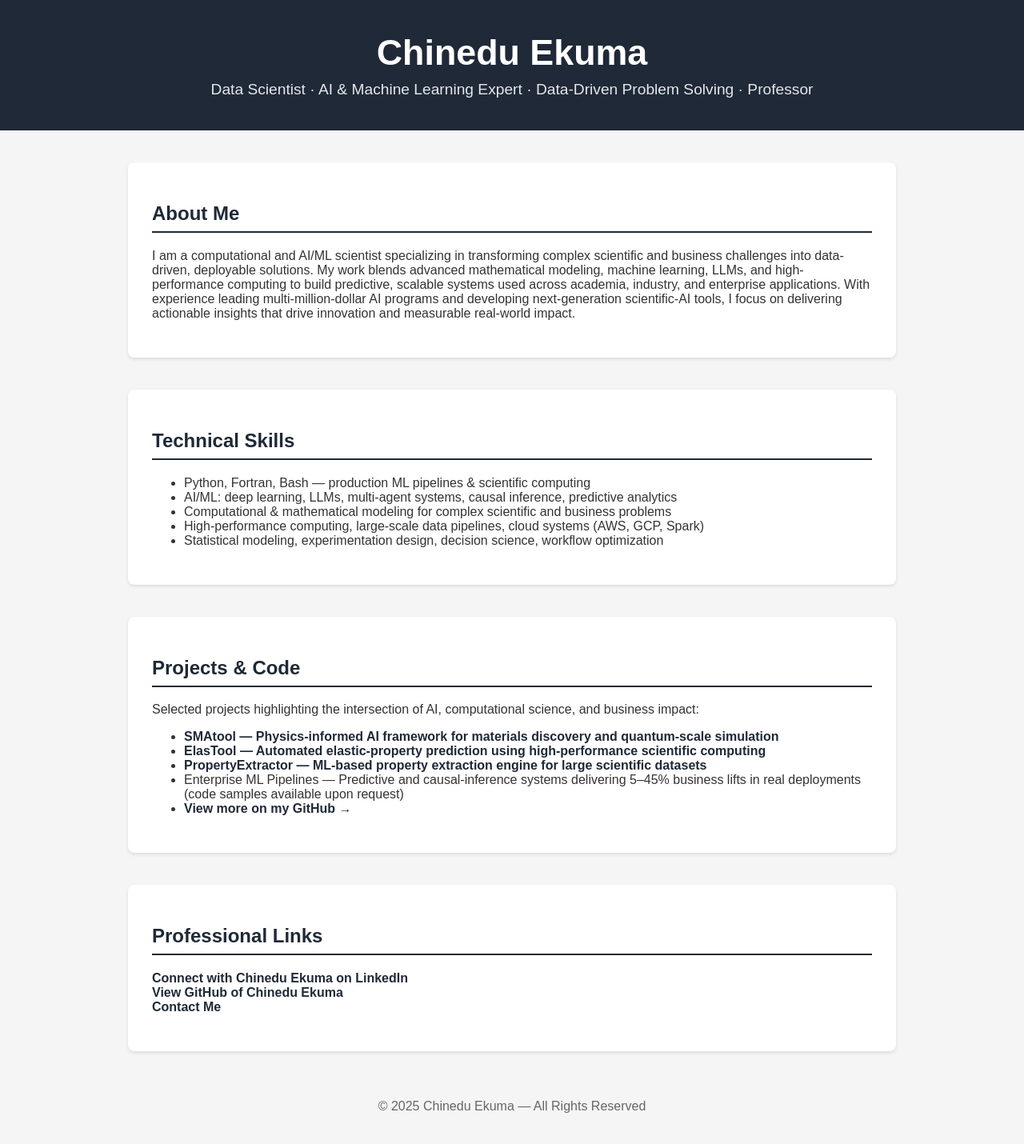
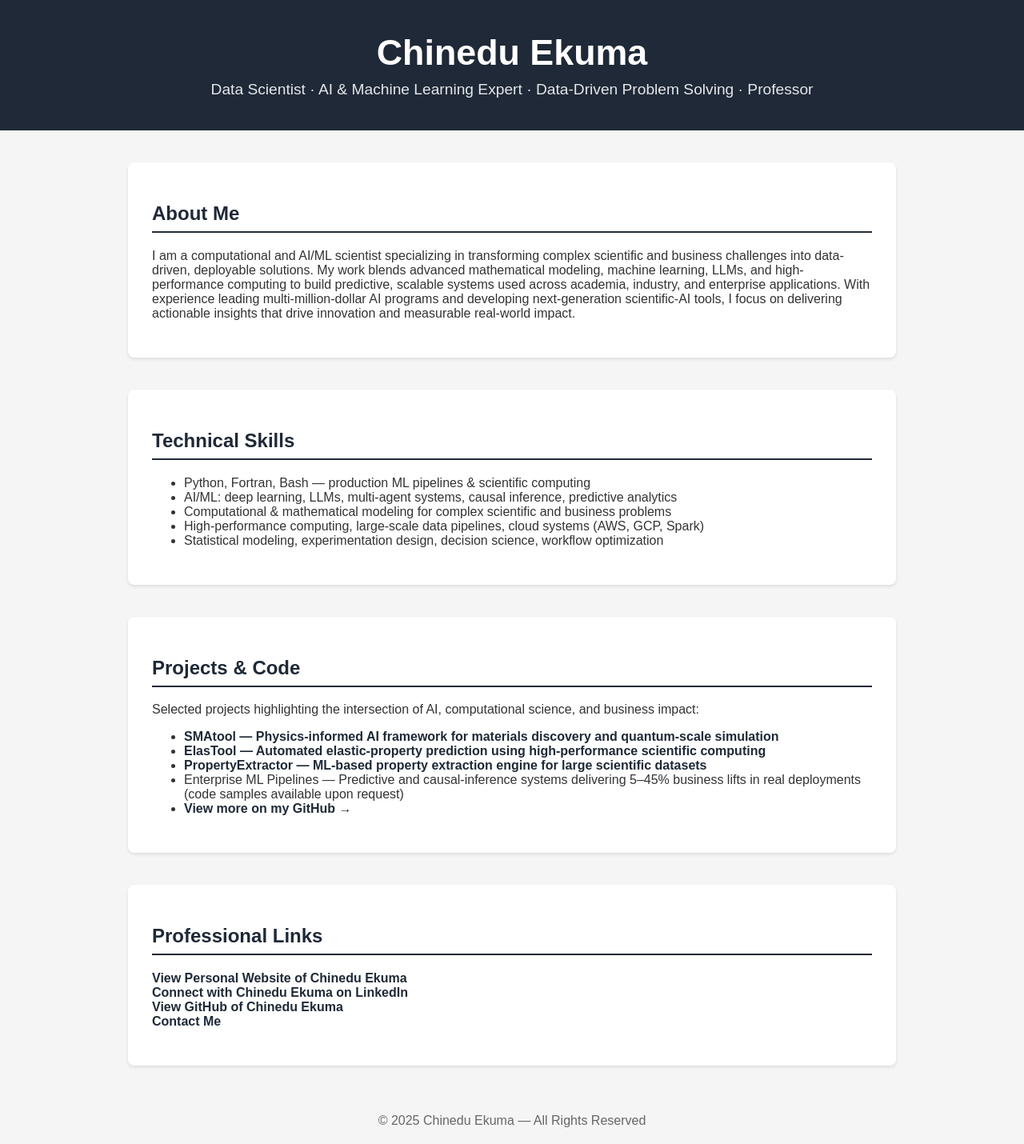
Before and after one commit to gmp007/gmp007.github.io, a Jekyll site: the page index.html, which Jekyll copies as it is, in a window 1280 px wide. Shown: the whole page at 80% size. Built offline with Jekyll 4.4.1, drawn with Linux system fonts in a browser that asks for light colours.

Commit message:
Update index.html

```diff
--- a/index.html
+++ b/index.html
@@ -151,6 +151,7 @@
 <div class="section">
     <h2>Professional Links</h2>
     <p>
+        <a href="https://cekuma.com" target="_blank" rel="noopener noreferrer">View Personal Website of Chinedu Ekuma</a><br>
         <a href="https://linkedin.com/in/chineduekuma" target="_blank" rel="me">Connect with Chinedu Ekuma on LinkedIn</a><br>
         <a href="https://github.com/gmp007" target="_blank">View GitHub of Chinedu Ekuma</a><br>
         <a href="mailto:cekuma1@gmail.com">Contact Me</a>
```
